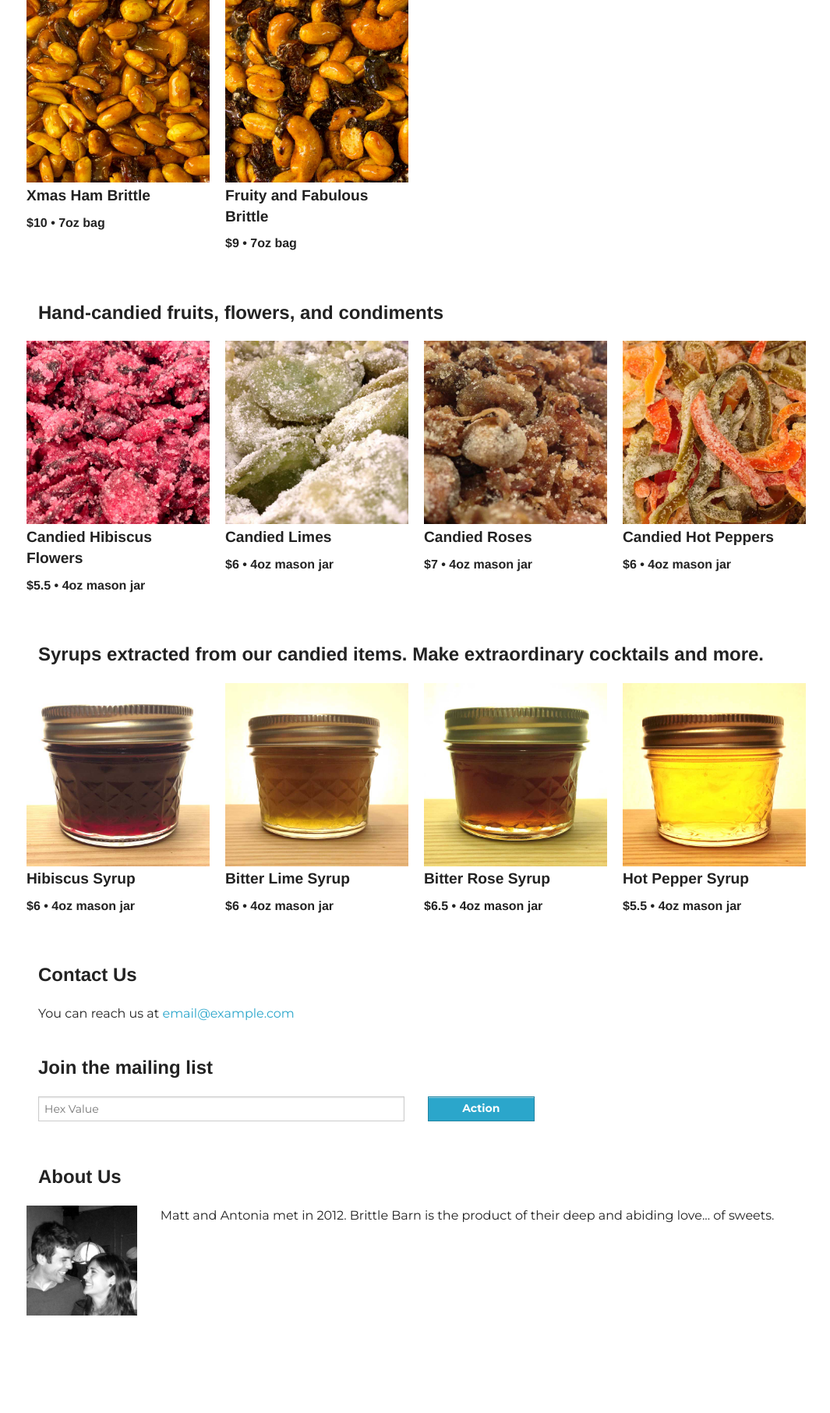
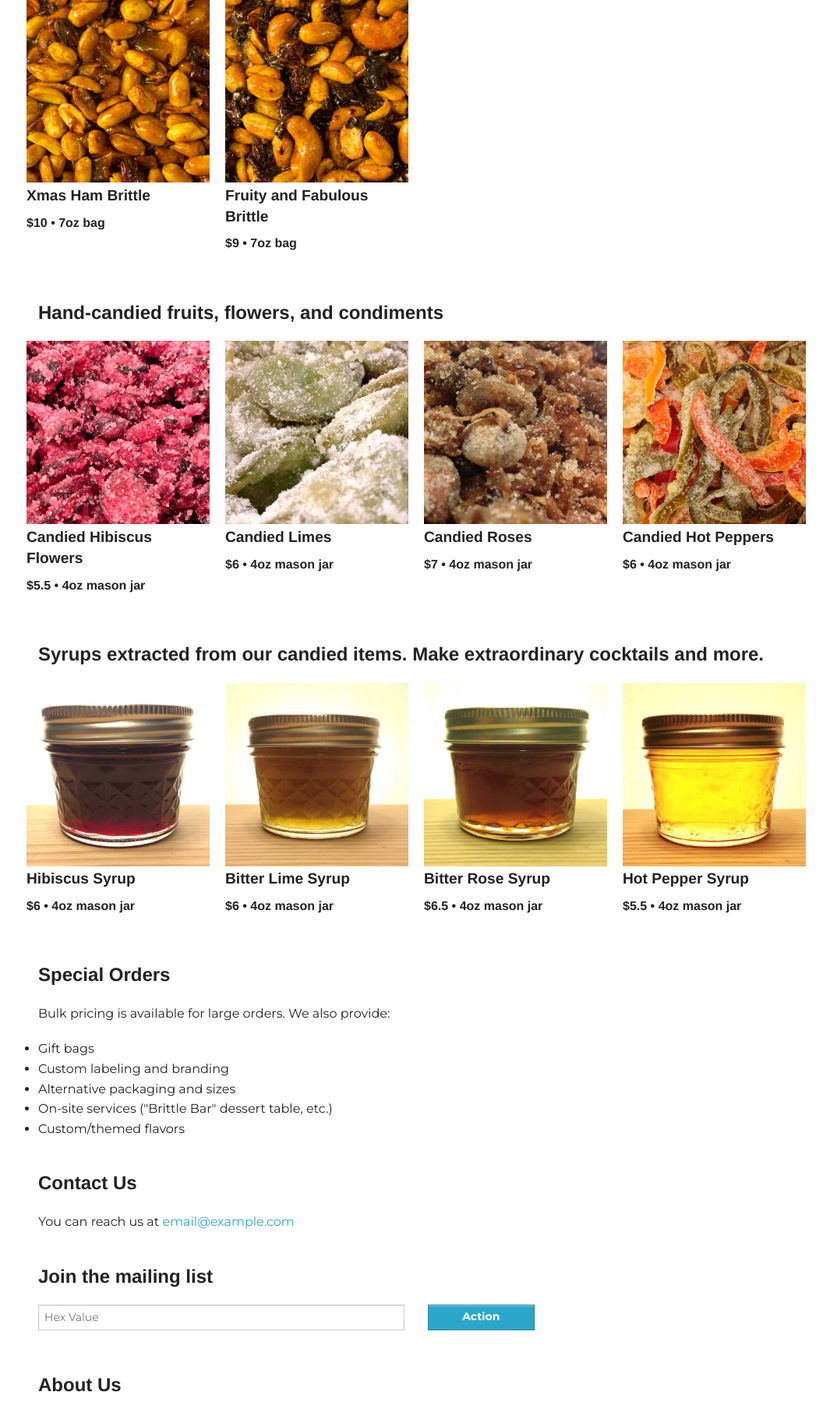
Before and after one commit to BrooklynResponsive/Brittle, a PHP site: page /dev/index.php in a window 1280 px wide. Shown: the part 1065-2877 px from the top of the page at 78% size, without its empty margins (106-1171 px from the left). Before the commit the page ends 2752 px from the top, so only its background shows below. Run offline with PHP 8.4, Linux system fonts and the light colour scheme.

Commit message:
Fixed footer elements to not screw with MAgellan

```diff
--- a/dev/index.php
+++ b/dev/index.php
@@ -47,7 +47,7 @@ require("includes/fake_db.inc");
 					    <dd data-magellan-arrival="brittle"><a href="#brittle">Brittle</a></dd>
 					    <dd data-magellan-arrival="sweets"><a href="#sweets">Sweets</a></dd>
 					    <dd data-magellan-arrival="syrups"><a href="#syrups">Syrups</a></dd>
-					    <dd data-magellan-arrival="about"><a href="#about">About Us</a></dd>
+					    <dd data-magellan-arrival="special"><a href="#special">Special Orders</a></dd>
 					    <dd data-magellan-arrival="contact"><a href="#contact">Contact Us</a></dd>
 					  </dl>
 					</div>
@@ -190,6 +190,23 @@ require("includes/fake_db.inc");
 
 
 
+	<div class="row">
+
+		<div class="large-12 columns">
+			<a name="special"></a>
+			<h1 data-magellan-destination="special">Special Orders</h1>
+			<p>Bulk pricing is available for large orders. We also provide:
+			</p>
+			<ul>
+				<li>Gift bags</li>
+				<li>Custom labeling and branding</li>
+				<li>Alternative packaging and sizes</li>
+				<li>On-site services ("Brittle Bar" dessert table, etc.)</li>
+				<li>Custom/themed flavors</li>
+			</ul>
+		</div>
+
+	</div>
 
 
 
@@ -236,16 +253,14 @@ require("includes/fake_db.inc");
 	<footer class="row">
 
 		<div class="large-12 columns">
-			<a name="about"></a>
-
-			<h1 data-magellan-destination="about">About Us</h1>
+			<h1>About Us</h1>
 		</div>
 		<div class='row'>
 			<div class='small-6 large-2 columns'>
 				<img src="<?=WEBSITE."/img/square/MattAntonia.jpg";?>" alt="Matt Lima and Antonia Pereira"/>
 			</div>
 			<div class='small-6 large-10 columns'>
-				<p>Matt and Antonia met in 2012. Brittle Barn is the product of their deep and abiding love... of sweets.</p>
+				<p>Matt and Antonia met in 2012 and live in Gowanus, Brooklyn. Brittle Barn is the product of their deep and abiding love... of sweets.</p>
 			</div>
 		</div>
 
--- a/index.html
+++ b/index.html
@@ -9,9 +9,10 @@
 <p>
  We're still getting this site ready. </p>
 
-<p>In the meantime, the first few flavors are available at our store: <a href="https://squareup.com/market/brittle-barn">https://squareup.com/market/brittle-barn</a></p>
 
-<p>Follow us or drop us a line:
+<p>Please get in touch directly while we get it up and running at <a href="mailto:hello@brittlebarn.com"><strong>hello</strong>@brittlebarn.com</a></p>
+
+<p>Follow us or drop us a line: </p>
 <ul style='list-style:none;'>
 <li><a href="mailto:hello@brittlebarn.com"><strong>hello</strong>@brittlebarn.com</a></li>
 <li><a href="https://facebook.com/brittlebarn"><strong>brittlebarn</strong> on facebook</a>
```
